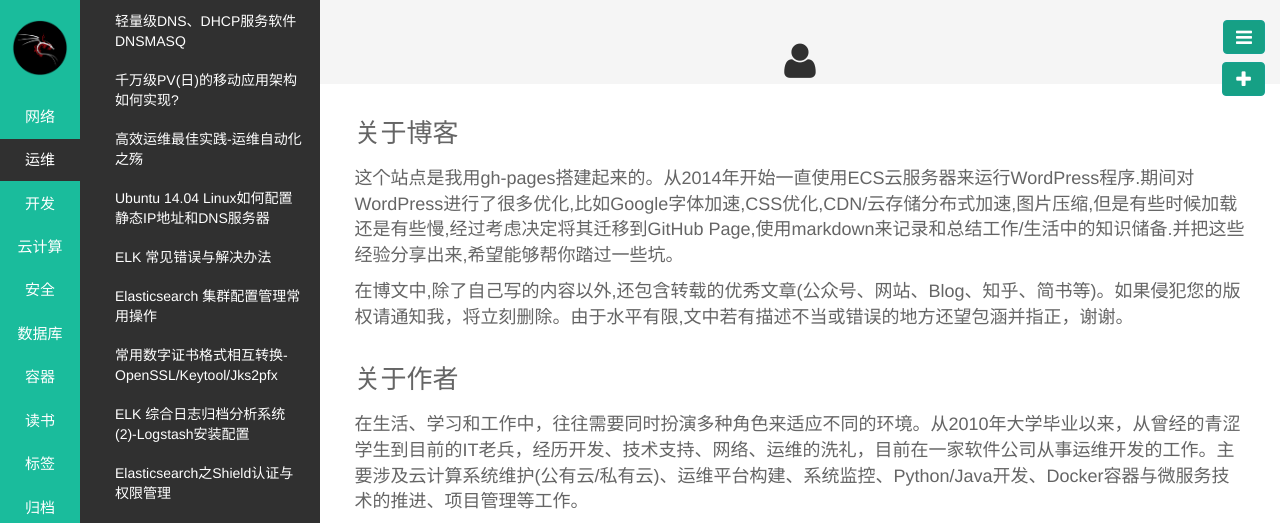
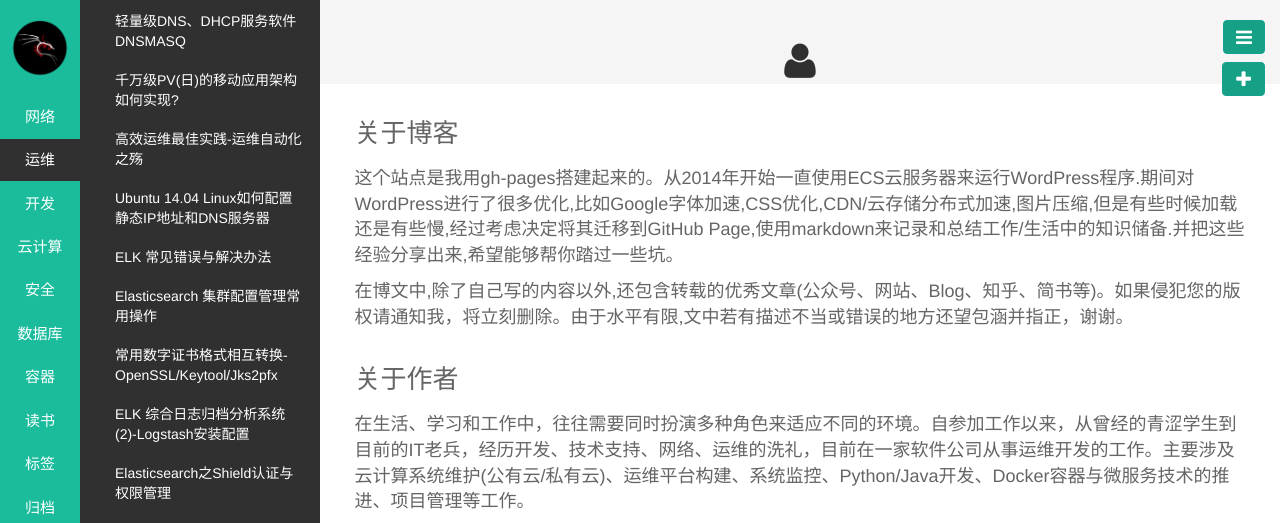
Before and after one commit to ttyard/ttyard.github.io, a Jekyll site: the page built from pages/about.html, in a window 1280 px wide. Shown: the top 523 px of the page. Built offline with Jekyll 4.4.1, drawn with Linux system fonts in a browser that asks for light colours; comment, search, counter and statistics services are not loaded; a file with an impossible date is left out; some of the changed text lies outside the part shown.

Commit message:
change aboutme

```diff
--- a/pages/about.html
+++ b/pages/about.html
@@ -9,8 +9,8 @@
 
 <h3>关于作者</h3>
 <p style="font-size:18px">
-在生活、学习和工作中，往往需要同时扮演多种角色来适应不同的环境。从2010年大学毕业以来，从曾经的青涩学生到目前的IT老兵，经历开发、技术支持、网络、运维的洗礼，目前在一家软件公司从事运维开发的工作。主要涉及云计算系统维护(公有云/私有云)、运维平台构建、系统监控、Python/Java开发、Docker容器与微服务技术的推进、项目管理等工作。</p>
-<p style="font-size:18px">希望能在新的一年里,能够有更多的积淀，有更好的发展.</p>
+在生活、学习和工作中，往往需要同时扮演多种角色来适应不同的环境。自参加工作以来，从曾经的青涩学生到目前的IT老兵，经历开发、技术支持、网络、运维的洗礼，目前在一家软件公司从事运维开发的工作。主要涉及云计算系统维护(公有云/私有云)、运维平台构建、系统监控、Python/Java开发、Docker容器与微服务技术的推进、项目管理等工作。</p>
+<p style="font-size:18px">希望能在接下来的时间里,能够有更多的积淀，有更好的发展.</p>
 
 <center><img src="http://images.wanglijie.cn/public/img/personal-photo.png"></center>
 
```
